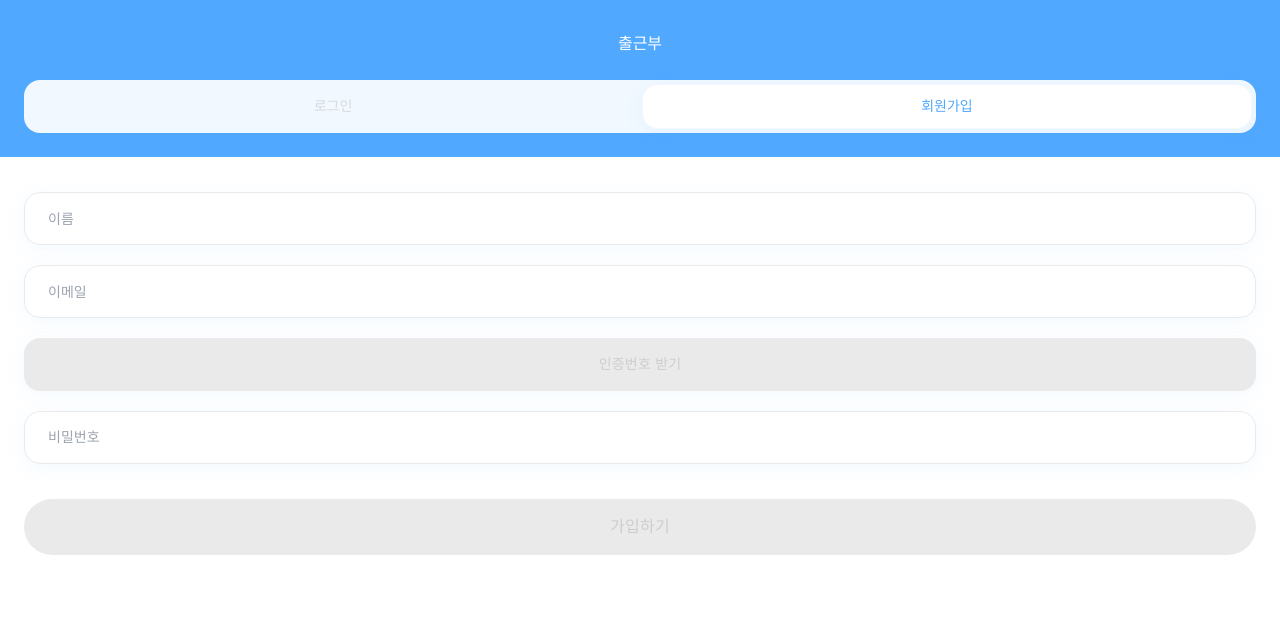
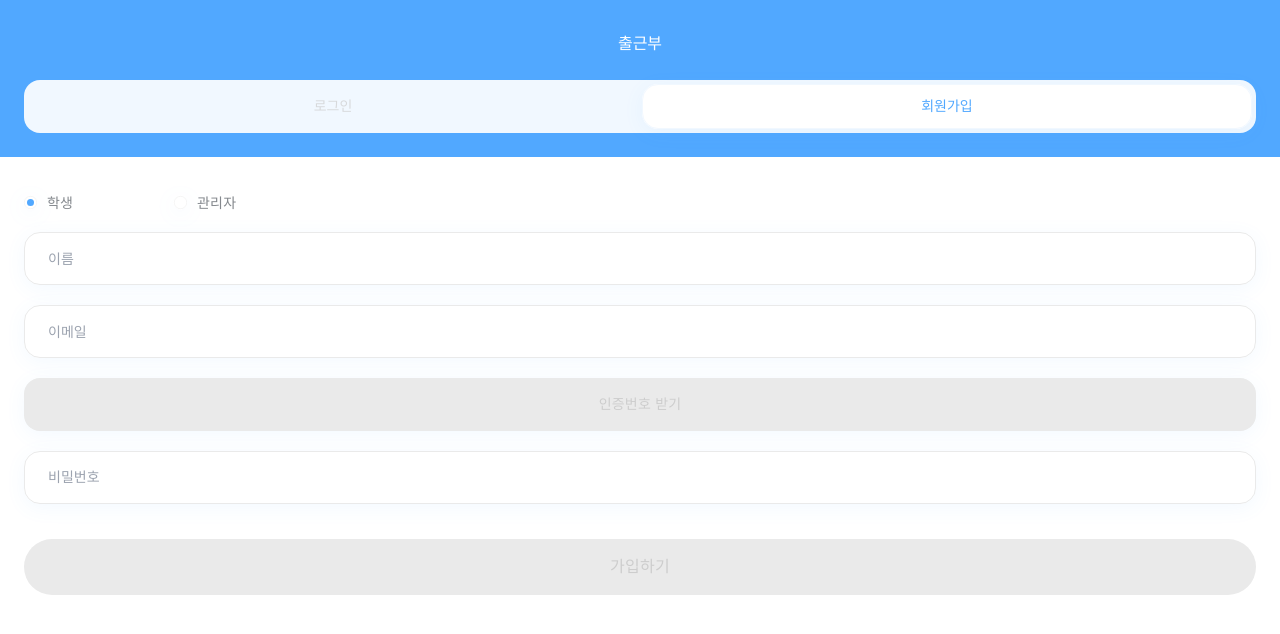
Before and after one commit to konkuk-icteam-student/commute_worklog_fe, a React (Vite) app: page /auth in a window 1280 px wide. Both pictures are taken after a click on the button "회원가입". Shown: the top 634 px of the page. Built offline with nearby package versions, Linux system fonts and the light colour scheme; no server answers.

Commit message:
feat: 회원가입할때 학생/관리자 선택하게 수정

```diff
--- a/src/commute/pages/AuthPage.tsx
+++ b/src/commute/pages/AuthPage.tsx
@@ -4,6 +4,7 @@ import Button from '../shared/components/Button';
 import InputField from '../shared/components/InputField';
 import VerificationCodeField from '../shared/components/VerificationCodeField';
 import VerificationButton from '../shared/components/VerificationButton';
+import UserTypeRadio from '../shared/components/UserTypeRadio';
 import { sendVerificationCode, verifyCode, register, login } from '../../shared/apis/auth.api';
 
 export default function AuthPage() {
@@ -15,6 +16,7 @@ export default function AuthPage() {
   const [loginPassword, setLoginPassword] = useState('');
 
   // Signup state
+  const [userType, setUserType] = useState<'student' | 'manager'>('student');
   const [name, setName] = useState('');
   const [signupEmail, setSignupEmail] = useState('');
   const [signupPassword, setSignupPassword] = useState('');
@@ -83,7 +85,7 @@ export default function AuthPage() {
         email: signupEmail,
         password: signupPassword,
         name: name,
-        roleCode: 'RL01', // 기본값: 학생/사원
+        roleCode: userType === 'manager' ? 'RL02' : 'RL01', // RL01: 학생/사원, RL02: 관리자
         organizationId: 1, // TODO: 추후 조직 선택 기능 추가
       });
 
@@ -170,6 +172,7 @@ export default function AuthPage() {
       setLoginEmail('');
       setLoginPassword('');
     } else {
+      setUserType('student');
       setName('');
       setSignupEmail('');
       setSignupPassword('');
@@ -180,50 +183,72 @@ export default function AuthPage() {
   };
 
   return (
-    <div className="bg-white relative min-h-screen w-full" data-name="auth">
+    <div className="relative min-h-screen w-full bg-white" data-name="auth">
       {/* Header */}
-      <div className="bg-[#51a8ff] box-border content-stretch flex flex-col gap-[2.4rem] items-start pb-0 pt-[3.2rem] px-[2.4rem] w-full h-[15.7rem]" data-name="Header">
-        <div className="relative shrink-0 w-full" data-name="Heading 1">
-          <p className="font-['LINE_Seed_Sans_KR:Bold',sans-serif] leading-[2.4rem] text-center not-italic text-[1.6rem] text-nowrap text-white whitespace-pre">출근부</p>
+      <div
+        className="box-border flex h-[15.7rem] w-full flex-col content-stretch items-start gap-[2.4rem] bg-[#51a8ff] px-[2.4rem] pb-0 pt-[3.2rem]"
+        data-name="Header"
+      >
+        <div className="relative w-full shrink-0" data-name="Heading 1">
+          <p className="whitespace-pre text-nowrap text-center font-['LINE_Seed_Sans_KR:Bold',sans-serif] text-[1.6rem] not-italic leading-[2.4rem] text-white">
+            출근부
+          </p>
         </div>
 
         {/* Tab Navigation */}
-        <div className="bg-[#f1f8ff] h-[5.3rem] relative rounded-[1.6rem] shrink-0 w-full" data-name="Container">
+        <div
+          className="relative h-[5.3rem] w-full shrink-0 rounded-[1.6rem] bg-[#f1f8ff]"
+          data-name="Container"
+        >
           <div className="size-full">
-            <div className="box-border content-stretch flex gap-[0.4rem] h-[5.3rem] items-start pb-0 pt-[0.4rem] px-[0.4rem] relative w-full">
+            <div className="relative box-border flex h-[5.3rem] w-full content-stretch items-start gap-[0.4rem] px-[0.4rem] pb-0 pt-[0.4rem]">
               {/* Login Tab */}
               <button
                 onClick={() => handleTabChange('login')}
-                className={`basis-0 grow h-[4.5rem] min-h-px min-w-px relative rounded-[1.6rem] shrink-0 ${
+                className={`relative h-[4.5rem] min-h-px min-w-px shrink-0 grow basis-0 rounded-[1.6rem] ${
                   activeTab === 'login' ? 'bg-white' : 'opacity-70'
                 }`}
                 data-name="Button"
               >
                 {activeTab === 'login' && (
-                  <div aria-hidden="true" className="absolute border border-[#f1f8ff] border-solid inset-0 pointer-events-none rounded-[1.6rem] shadow-[0rem_0.4rem_2rem_0rem_rgba(81,168,255,0.07)]" />
+                  <div
+                    aria-hidden="true"
+                    className="pointer-events-none absolute inset-0 rounded-[1.6rem] border border-solid border-[#f1f8ff] shadow-[0rem_0.4rem_2rem_0rem_rgba(81,168,255,0.07)]"
+                  />
                 )}
-                <div className="bg-clip-padding border-0 border-[transparent] border-solid box-border h-[4.5rem] relative w-full flex items-center justify-center">
-                  <p className={`font-['LINE_Seed_Sans_KR:Regular',sans-serif] leading-[2.1rem] not-italic text-[1.4rem] text-center text-nowrap tracking-[0.0rem] whitespace-pre ${
-                    activeTab === 'login' ? 'text-[#51a8ff]' : 'text-[#cdcdcd]'
-                  }`}>로그인</p>
+                <div className="relative box-border flex h-[4.5rem] w-full items-center justify-center border-0 border-solid border-[transparent] bg-clip-padding">
+                  <p
+                    className={`whitespace-pre text-nowrap text-center font-['LINE_Seed_Sans_KR:Regular',sans-serif] text-[1.4rem] not-italic leading-[2.1rem] tracking-[0.0rem] ${
+                      activeTab === 'login' ? 'text-[#51a8ff]' : 'text-[#cdcdcd]'
+                    }`}
+                  >
+                    로그인
+                  </p>
                 </div>
               </button>
 
               {/* Signup Tab */}
               <button
                 onClick={() => handleTabChange('signup')}
-                className={`basis-0 grow h-[4.5rem] min-h-px min-w-px relative rounded-[1.6rem] shrink-0 ${
+                className={`relative h-[4.5rem] min-h-px min-w-px shrink-0 grow basis-0 rounded-[1.6rem] ${
                   activeTab === 'signup' ? 'bg-white' : 'opacity-70'
                 }`}
                 data-name="Button"
               >
                 {activeTab === 'signup' && (
-                  <div aria-hidden="true" className="absolute border border-[#f1f8ff] border-solid inset-0 pointer-events-none rounded-[1.6rem] shadow-[0rem_0.4rem_2rem_0rem_rgba(81,168,255,0.07)]" />
+                  <div
+                    aria-hidden="true"
+                    className="pointer-events-none absolute inset-0 rounded-[1.6rem] border border-solid border-[#f1f8ff] shadow-[0rem_0.4rem_2rem_0rem_rgba(81,168,255,0.07)]"
+                  />
                 )}
-                <div className="bg-clip-padding border-0 border-[transparent] border-solid box-border h-[4.5rem] relative w-full flex items-center justify-center">
-                  <p className={`font-['LINE_Seed_Sans_KR:Regular',sans-serif] leading-[2.1rem] not-italic text-[1.4rem] text-center text-nowrap tracking-[0.0rem] whitespace-pre ${
-                    activeTab === 'signup' ? 'text-[#51a8ff]' : 'text-[#cdcdcd]'
-                  }`}>회원가입</p>
+                <div className="relative box-border flex h-[4.5rem] w-full items-center justify-center border-0 border-solid border-[transparent] bg-clip-padding">
+                  <p
+                    className={`whitespace-pre text-nowrap text-center font-['LINE_Seed_Sans_KR:Regular',sans-serif] text-[1.4rem] not-italic leading-[2.1rem] tracking-[0.0rem] ${
+                      activeTab === 'signup' ? 'text-[#51a8ff]' : 'text-[#cdcdcd]'
+                    }`}
+                  >
+                    회원가입
+                  </p>
                 </div>
               </button>
             </div>
@@ -232,7 +257,7 @@ export default function AuthPage() {
       </div>
 
       {/* Content Area */}
-      <div className="box-border px-[2.4rem] pt-[3.5rem] w-full h-[42.7rem]">
+      <div className="box-border h-[42.7rem] w-full px-[2.4rem] pt-[3.5rem]">
         {activeTab === 'login' ? (
           // Login Form
           <div className="flex flex-col gap-[1.6rem]">
@@ -248,9 +273,7 @@ export default function AuthPage() {
               value={loginPassword}
               onChange={setLoginPassword}
             />
-            {errorMessage && (
-              <p className="text-red-500 text-sm text-center">{errorMessage}</p>
-            )}
+            {errorMessage && <p className="text-center text-sm text-red-500">{errorMessage}</p>}
             <div className="mt-[22.9rem]">
               <Button disabled={!isLoginFormValid || isLoading} onClick={handleLogin}>
                 {isLoading ? '로그인 중...' : '로그인'}
@@ -260,13 +283,11 @@ export default function AuthPage() {
         ) : (
           // Signup Form
           <div className="flex flex-col gap-[2rem]">
+            {/* 사용자 유형 선택 */}
+            <UserTypeRadio value={userType} onChange={setUserType} />
+
             {/* 이름 */}
-            <InputField
-              type="text"
-              placeholder="이름"
-              value={name}
-              onChange={setName}
-            />
+            <InputField type="text" placeholder="이름" value={name} onChange={setName} />
 
             {/* 이메일 */}
             <InputField
@@ -303,9 +324,7 @@ export default function AuthPage() {
               onChange={setSignupPassword}
             />
 
-            {errorMessage && (
-              <p className="text-red-500 text-sm text-center">{errorMessage}</p>
-            )}
+            {errorMessage && <p className="text-center text-sm text-red-500">{errorMessage}</p>}
 
             <div className="mt-[1.5rem]">
               <Button disabled={!isSignupFormValid || isLoading} onClick={handleSignup}>
--- /dev/null
+++ b/src/commute/shared/components/UserTypeRadio.tsx
@@ -0,0 +1,159 @@
+// UserTypeRadio.tsx - 관리자/학생 선택 라디오 버튼
+import React from 'react';
+
+type UserTypeRadioProps = {
+  value: 'student' | 'manager';
+  onChange: (value: 'student' | 'manager') => void;
+};
+
+export default function UserTypeRadio({ value, onChange }: UserTypeRadioProps) {
+  return (
+    <div className="relative flex w-full content-stretch items-center">
+      {/* 학생 옵션 */}
+      <button
+        type="button"
+        onClick={() => onChange('student')}
+        className="relative flex w-[150px] shrink-0 cursor-pointer content-stretch items-center gap-[10px]"
+      >
+        <div className="relative size-[13px] shrink-0">
+          <div className="absolute inset-[-123.08%_-153.85%_-184.62%_-153.85%]">
+            <svg
+              className="block size-full"
+              fill="none"
+              preserveAspectRatio="none"
+              viewBox="0 0 53 53"
+            >
+              <g filter="url(#filter0_d_student)" id="Group 33">
+                <circle
+                  cx="26.5"
+                  cy="22.5"
+                  fill="white"
+                  id="Ellipse 2"
+                  r="6.25"
+                  stroke="#EAEAEA"
+                  strokeWidth="0.5"
+                />
+                {value === 'student' && (
+                  <circle cx="26.5" cy="22.5" fill="#51A8FF" id="Ellipse 3" r="3.5" />
+                )}
+              </g>
+              <defs>
+                <filter
+                  colorInterpolationFilters="sRGB"
+                  filterUnits="userSpaceOnUse"
+                  height="53"
+                  id="filter0_d_student"
+                  width="53"
+                  x="0"
+                  y="0"
+                >
+                  <feFlood floodOpacity="0" result="BackgroundImageFix" />
+                  <feColorMatrix
+                    in="SourceAlpha"
+                    result="hardAlpha"
+                    type="matrix"
+                    values="0 0 0 0 0 0 0 0 0 0 0 0 0 0 0 0 0 0 127 0"
+                  />
+                  <feOffset dy="4" />
+                  <feGaussianBlur stdDeviation="10" />
+                  <feComposite in2="hardAlpha" operator="out" />
+                  <feColorMatrix
+                    type="matrix"
+                    values="0 0 0 0 0.317647 0 0 0 0 0.658824 0 0 0 0 1 0 0 0 0.07 0"
+                  />
+                  <feBlend
+                    in2="BackgroundImageFix"
+                    mode="normal"
+                    result="effect1_dropShadow_student"
+                  />
+                  <feBlend
+                    in="SourceGraphic"
+                    in2="effect1_dropShadow_student"
+                    mode="normal"
+                    result="shape"
+                  />
+                </filter>
+              </defs>
+            </svg>
+          </div>
+        </div>
+        <p className="css-ew64yg relative shrink-0 text-nowrap font-['LINE_Seed_Sans_KR:Regular',sans-serif] text-[14px] not-italic leading-[normal] tracking-[0.21px] text-[rgba(9,18,28,0.5)]">
+          학생
+        </p>
+      </button>
+
+      {/* 관리자 옵션 */}
+      <button
+        type="button"
+        onClick={() => onChange('manager')}
+        className="relative flex w-[150px] shrink-0 cursor-pointer content-stretch items-center gap-[10px]"
+      >
+        <div className="relative size-[13px] shrink-0">
+          <div className="absolute inset-[-123.08%_-153.85%_-184.62%_-153.85%]">
+            <svg
+              className="block size-full"
+              fill="none"
+              preserveAspectRatio="none"
+              viewBox="0 0 53 53"
+            >
+              <g filter="url(#filter0_d_manager)" id="Group 33">
+                <circle
+                  cx="26.5"
+                  cy="22.5"
+                  fill="white"
+                  id="Ellipse 2"
+                  r="6.25"
+                  stroke="#EAEAEA"
+                  strokeWidth="0.5"
+                />
+                {value === 'manager' && (
+                  <circle cx="26.5" cy="22.5" fill="#51A8FF" id="Ellipse 3" r="3.5" />
+                )}
+              </g>
+              <defs>
+                <filter
+                  colorInterpolationFilters="sRGB"
+                  filterUnits="userSpaceOnUse"
+                  height="53"
+                  id="filter0_d_manager"
+                  width="53"
+                  x="0"
+                  y="0"
+                >
+                  <feFlood floodOpacity="0" result="BackgroundImageFix" />
+                  <feColorMatrix
+                    in="SourceAlpha"
+                    result="hardAlpha"
+                    type="matrix"
+                    values="0 0 0 0 0 0 0 0 0 0 0 0 0 0 0 0 0 0 127 0"
+                  />
+                  <feOffset dy="4" />
+                  <feGaussianBlur stdDeviation="10" />
+                  <feComposite in2="hardAlpha" operator="out" />
+                  <feColorMatrix
+                    type="matrix"
+                    values="0 0 0 0 0.317647 0 0 0 0 0.658824 0 0 0 0 1 0 0 0 0.07 0"
+                  />
+                  <feBlend
+                    in2="BackgroundImageFix"
+                    mode="normal"
+                    result="effect1_dropShadow_manager"
+                  />
+                  <feBlend
+                    in="SourceGraphic"
+                    in2="effect1_dropShadow_manager"
+                    mode="normal"
+                    result="shape"
+                  />
+                </filter>
+              </defs>
+            </svg>
+          </div>
+        </div>
+        <p className="css-ew64yg relative shrink-0 text-nowrap font-['LINE_Seed_Sans_KR:Regular',sans-serif] text-[14px] not-italic leading-[normal] tracking-[0.21px] text-[rgba(9,18,28,0.5)]">
+          관리자
+        </p>
+      </button>
+    </div>
+  );
+}
```
